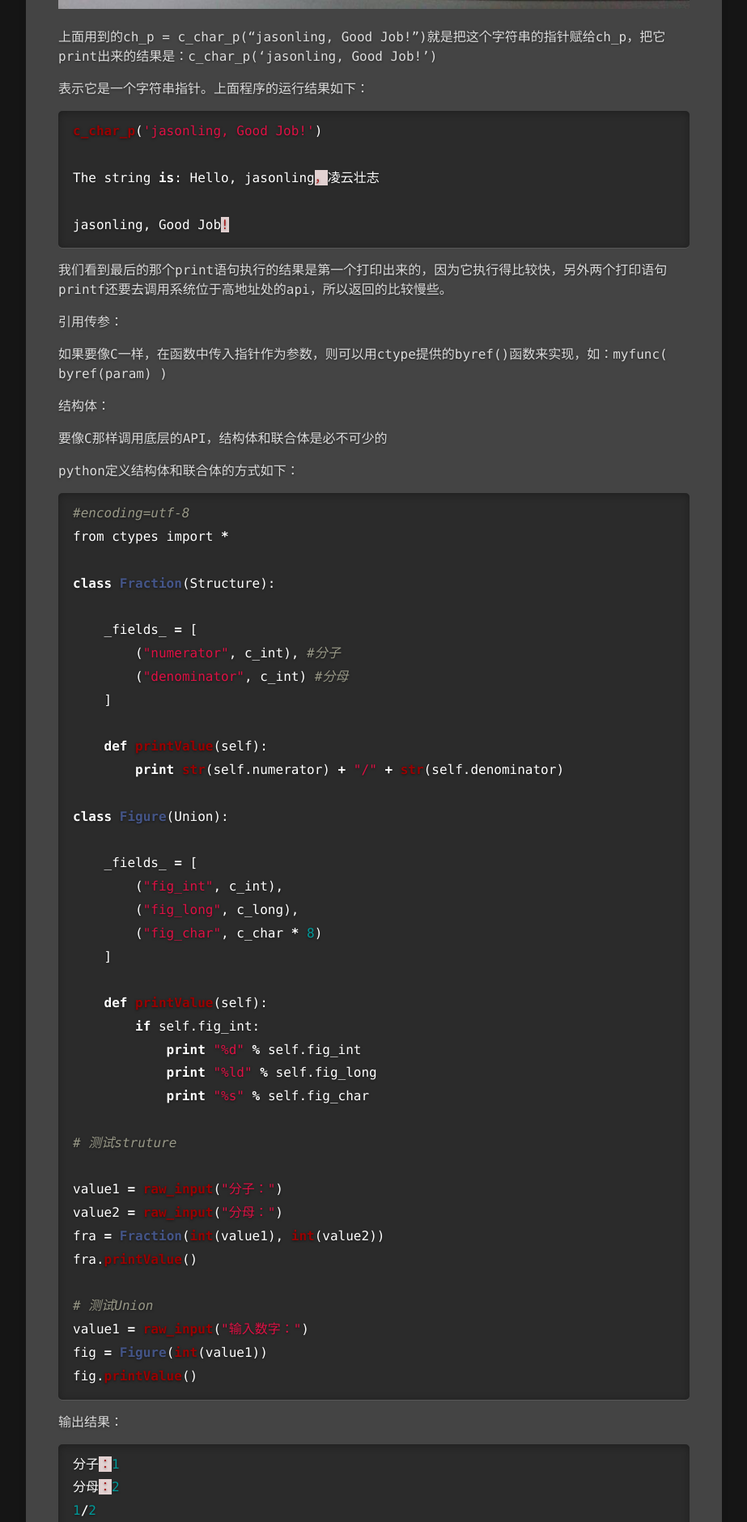
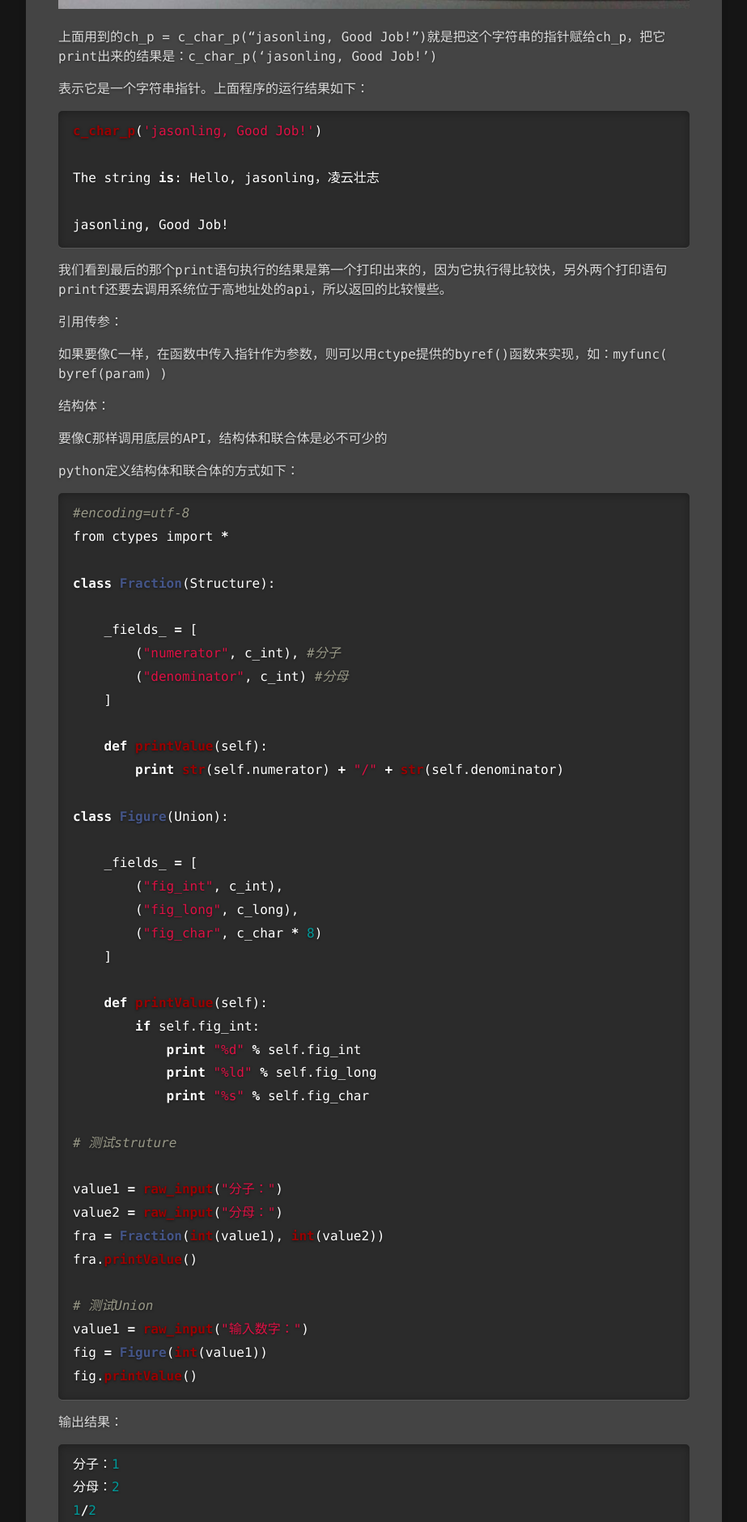
Before and after one commit to jsongo/jsongo.github.io, a Jekyll site: the page built from _posts/2013-09-25-python-window-1.markdown, in a window 1280 px wide. Shown: the part 1335-3215 px from the top of the page at 81% size, without its empty margins (28-951 px from the left). Built offline with Jekyll 4.4.1, drawn with Linux system fonts in a browser that asks for light colours; comment, search, counter and statistics services are not loaded.

Commit message:
Update _syntax-highlighting.scss

```diff
--- a/_sass/_syntax-highlighting.scss
+++ b/_sass/_syntax-highlighting.scss
@@ -4,7 +4,7 @@
 .highlight {
 
     .c     { color: #998; font-style: italic } // Comment
-    .err   { color: #a61717; background-color: #e3d2d2 } // Error
+    //.err   { color: #a61717; background-color: #e3d2d2 } // Error
     .k     { font-weight: bold } // Keyword
     .o     { font-weight: bold } // Operator
     .cm    { color: #998; font-style: italic } // Comment.Multiline
```
